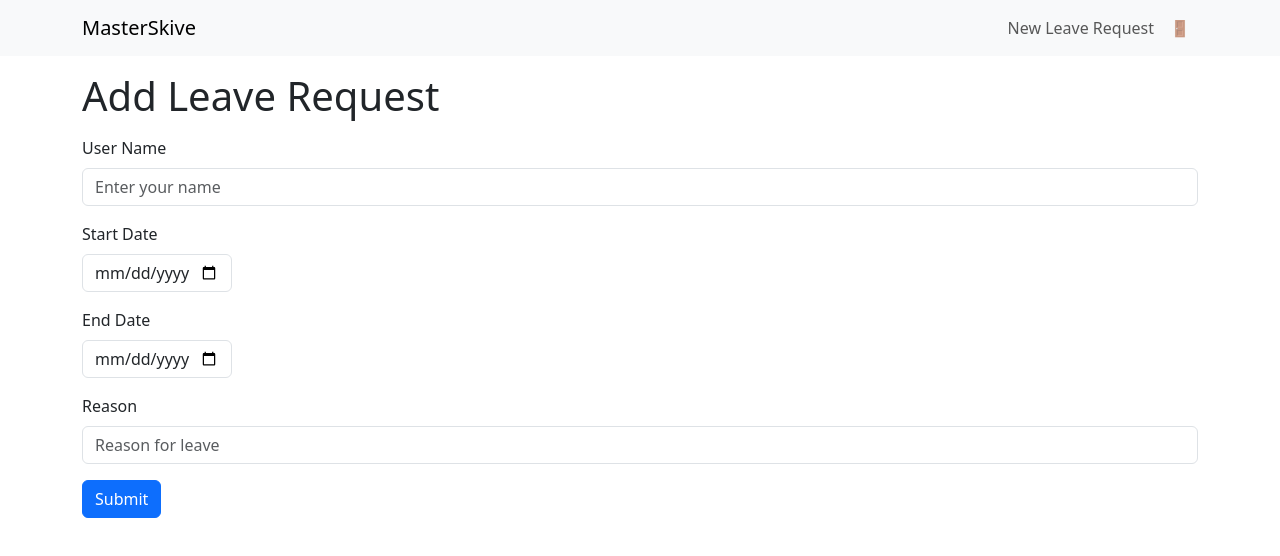
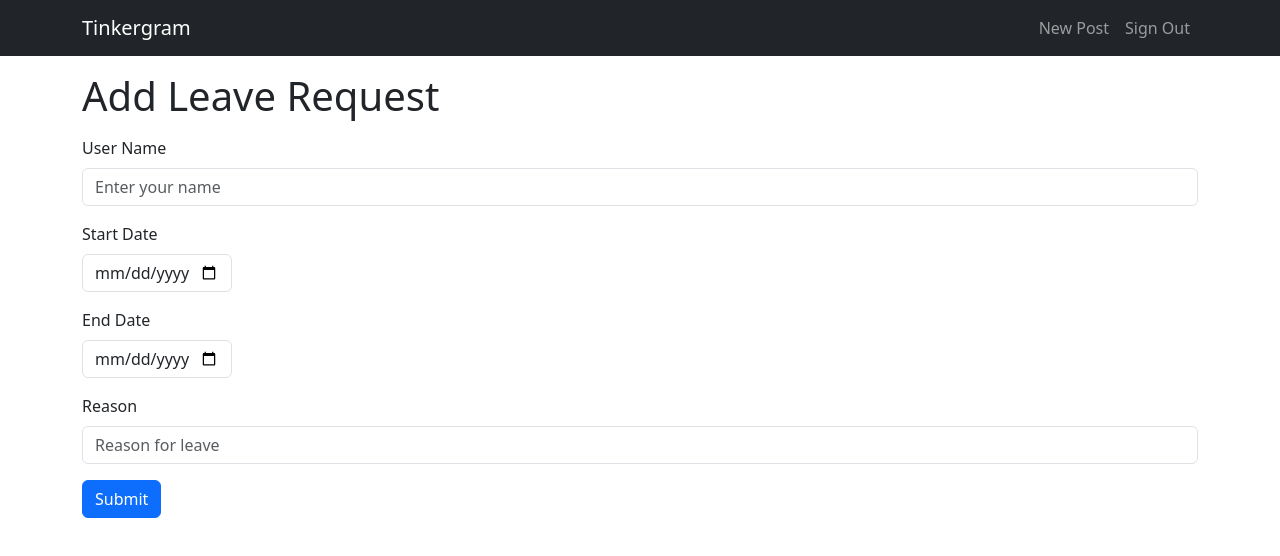
Before and after one commit to Evansyee/pcweb7-masterskive-firebase, a React (Create React App) app: page /add in a window 1280 px wide. Shown: the top 556 px of the page. Built offline with nearby package versions, Linux system fonts and the light colour scheme; no server answers; sample sign-in values are in the browser's storage.

Commit message:
Added Nav Bar

```diff
--- /dev/null
+++ b/src/Components/Navigation.js
@@ -0,0 +1,31 @@
+import { useEffect, useState } from "react";
+import { Container, Nav, Navbar } from "react-bootstrap";
+import { auth } from "../firebase";
+import { signOut } from "firebase/auth";
+
+export default function Navigation() {
+    const [user, setUser] = useState(null);
+
+    useEffect(() => {
+        const unsubscribe = auth.onAuthStateChanged((user) => {
+            setUser(user);
+        });
+        return () => unsubscribe();
+    }, []);
+
+    return (
+        <Navbar variant="dark" bg="dark">
+            <Container>
+                <Navbar.Brand href="/">Tinkergram</Navbar.Brand>
+                <Nav>
+                    <Nav.Link href="/add">New Post</Nav.Link>
+                    {user ? (
+                        <Nav.Link onClick={() => signOut(auth)}>Sign Out</Nav.Link>
+                    ) : (
+                        <Nav.Link href="/signin">Sign In</Nav.Link>
+                    )}
+                </Nav>
+            </Container>
+        </Navbar>
+    );
+}
--- a/src/Views/LoginPage.js
+++ b/src/Views/LoginPage.js
@@ -3,6 +3,7 @@ import { Button, Container, Form } from "react-bootstrap";
 import { signInWithEmailAndPassword } from "firebase/auth";
 import { useNavigate } from "react-router-dom";
 import { auth } from "../firebase";
+import Navigation from "../Components/Navigation";
 
 
 export default function LoginPage() {
@@ -12,6 +13,8 @@ export default function LoginPage() {
     const navigate = useNavigate();
 
     return (
+        <>
+            <Navigation />
             <Container>
                 <h1 className="my-3">Login to your account</h1>
                 <Form>
@@ -54,5 +57,6 @@ export default function LoginPage() {
                 </Form>
                 <p>(error)</p>
             </Container>
+        </>
     );
 }
--- a/src/Views/PostPageAdd.js
+++ b/src/Views/PostPageAdd.js
@@ -1,10 +1,10 @@
 import React, { useEffect, useState } from "react";
-import { Button, Container, Form, Nav, Navbar, Alert } from "react-bootstrap";
+import { Button, Container, Form, Alert } from "react-bootstrap";
 import { addDoc, collection } from "firebase/firestore";
 import { useAuthState } from "react-firebase-hooks/auth";
 import { useNavigate } from "react-router-dom";
 import { auth, db } from "../firebase";
-import { signOut } from "firebase/auth";
+import Navigation from "../Components/Navigation";
 
 export default function PostPageAdd() {
   const [user, loading] = useAuthState(auth);
@@ -37,15 +37,7 @@ export default function PostPageAdd() {
 
   return (
     <>
-      <Navbar variant="light" bg="light">
-        <Container>
-          <Navbar.Brand href="/">MasterSkive</Navbar.Brand>
-          <Nav>
-            <Nav.Link href="/add">New Leave Request</Nav.Link>
-            <Nav.Link onClick={(e) => signOut(auth)}>🚪</Nav.Link>
-          </Nav>
-        </Container>
-      </Navbar>
+      <Navigation />
       <Container>
         <h1 style={{ marginBlock: "1rem" }}>Add Leave Request</h1>
         <Form>
--- a/src/Views/PostPageDetails.js
+++ b/src/Views/PostPageDetails.js
@@ -1,10 +1,10 @@
 import React, { useEffect, useState } from "react";
-import { Button, Card, Col, Container, Form, Nav, Navbar, Row } from "react-bootstrap";
+import { Button, Card, Col, Container, Form, Row } from "react-bootstrap";
 import { useAuthState } from "react-firebase-hooks/auth";
 import { useNavigate, useParams } from "react-router-dom";
 import { auth, db } from "../firebase";
-import { signOut } from "firebase/auth";
 import { deleteDoc, doc, getDoc, updateDoc } from "firebase/firestore";
+import Navigation from "../Components/Navigation";
 
 export default function PostPageDetails() {
   const [userID, setUserID] = useState("");
@@ -56,15 +56,7 @@ export default function PostPageDetails() {
 
   return (
     <>
-      <Navbar variant="light" bg="light">
-        <Container>
-          <Navbar.Brand href="/">MasterSkive</Navbar.Brand>
-          <Nav>
-            <Nav.Link href="/add">New Leave Request</Nav.Link>
-            <Nav.Link onClick={(e) => signOut(auth)}>🚪</Nav.Link>
-          </Nav>
-        </Container>
-      </Navbar>
+      <Navigation />
       <Container>
         <Row style={{ marginTop: "2rem" }}>
           <Col>
--- a/src/Views/PostPageHome.js
+++ b/src/Views/PostPageHome.js
@@ -1,8 +1,9 @@
 import { useEffect, useState } from "react";
-import { Container, Nav, Navbar, Row, Col } from "react-bootstrap";
+import { Container, Row, Col } from "react-bootstrap";
 import { Link } from "react-router-dom";
 import { collection, getDocs } from "firebase/firestore";
 import { db } from "../firebase";
+import Navigation from "../Components/Navigation";
 
 export default function PostPageHome() {
     const [posts, setPosts] = useState([]);
@@ -25,14 +26,7 @@ export default function PostPageHome() {
 
     return (
         <>
-            <Navbar variant="light" bg="light">
-                <Container>
-                    <Navbar.Brand href="/">MasterSkive</Navbar.Brand>
-                    <Nav>
-                        <Nav.Link href="/add">New Post</Nav.Link>
-                    </Nav>
-                </Container>
-            </Navbar>
+            <Navigation />
             <Container>
                 <Row>
                     <PostsRow />
```
Lines whose indentation alone changed are shown as unchanged.
